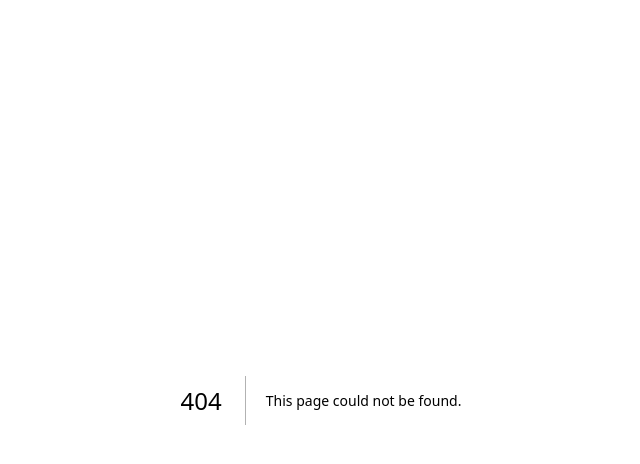
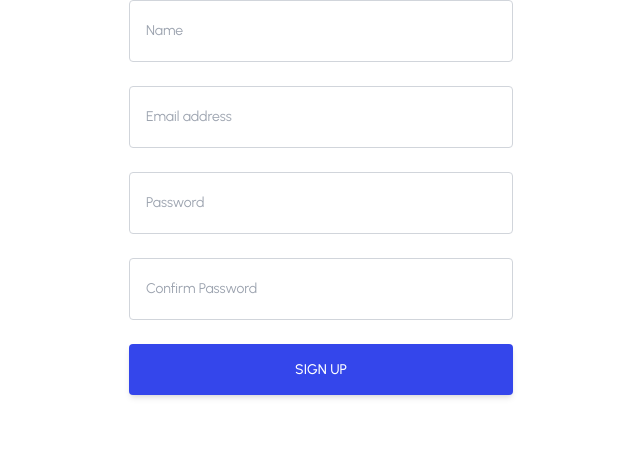
Before and after one commit to PranTanTheMan/mombolo-url, a Next.js app: page /register in a window 1280 px wide. Before the commit this address had no page. Shown: the top 464 px of the page, without its empty margins (319-959 px from the left). Built offline with nearby package versions, Linux system fonts and the light colour scheme.

Commit message:
Add registration page component

```diff
--- /dev/null
+++ b/src/app/register/page.tsx
@@ -0,0 +1,111 @@
+"use client";
+
+import { CreateUserInput, createUserSchema } from "@/lib/user-schema";
+import { zodResolver } from "@hookform/resolvers/zod";
+import { SubmitHandler, useForm } from "react-hook-form";
+import { signUpWithEmailAndPassword } from "../_actions";
+import { useRouter } from "next/navigation";
+import { useTransition } from "react";
+
+export default function Page() {
+  const [isPending, startTransition] = useTransition();
+  const router = useRouter();
+
+  const methods = useForm<CreateUserInput>({
+    resolver: zodResolver(createUserSchema),
+  });
+
+  const {
+    reset,
+    handleSubmit,
+    register,
+    formState: { errors },
+  } = methods;
+
+  const onSubmitHandler: SubmitHandler<CreateUserInput> = (values) => {
+    startTransition(async () => {
+      const result = await signUpWithEmailAndPassword({
+        data: values,
+        emailRedirectTo: `${location.origin}/auth/callback`,
+      });
+      const { error } = JSON.parse(result);
+      if (error?.message) {
+        console.log("Error message", error.message);
+        reset({ password: "" });
+        return;
+      }
+
+      console.log("Sign up successful");
+      router.push("/login");
+    });
+  };
+
+  const input_style =
+    "form-control block w-full px-4 py-5 text-sm font-normal text-gray-700 bg-white bg-clip-padding border border-solid border-gray-300 rounded transition ease-in-out m-0 focus:text-gray-700 focus:bg-white focus:border-blue-600 focus:outline-none";
+
+  return (
+    <div className="min-h-screen max-w-96 mx-auto">
+      <form onSubmit={handleSubmit(onSubmitHandler)}>
+        <div className="mb-6">
+          <input
+            {...register("name")}
+            placeholder="Name"
+            className={`${input_style}`}
+          />
+          {errors["name"] && (
+            <span className="text-red-500 text-xs pt-1 block">
+              {errors["name"]?.message as string}
+            </span>
+          )}
+        </div>
+        <div className="mb-6">
+          <input
+            type="email"
+            {...register("email")}
+            placeholder="Email address"
+            className={`${input_style}`}
+          />
+          {errors["email"] && (
+            <span className="text-red-500 text-xs pt-1 block">
+              {errors["email"]?.message as string}
+            </span>
+          )}
+        </div>
+        <div className="mb-6">
+          <input
+            type="password"
+            {...register("password")}
+            placeholder="Password"
+            className={`${input_style}`}
+          />
+          {errors["password"] && (
+            <span className="text-red-500 text-xs pt-1 block">
+              {errors["password"]?.message as string}
+            </span>
+          )}
+        </div>
+        <div className="mb-6">
+          <input
+            type="password"
+            {...register("passwordConfirm")}
+            placeholder="Confirm Password"
+            className={`${input_style}`}
+          />
+          {errors["passwordConfirm"] && (
+            <span className="text-red-500 text-xs pt-1 block">
+              {errors["passwordConfirm"]?.message as string}
+            </span>
+          )}
+        </div>
+        <button
+          type="submit"
+          style={{ backgroundColor: `${isPending ? "#ccc" : "#3446eb"}` }}
+          className="inline-block px-7 py-4 bg-blue-600 text-white font-medium text-sm leading-snug uppercase rounded shadow-md hover:bg-blue-700 hover:shadow-lg focus:bg-blue-700 focus:shadow-lg focus:outline-none focus:ring-0 active:bg-blue-800 active:shadow-lg transition duration-150 ease-in-out w-full"
+          disabled={isPending}
+        >
+          {isPending ? "loading..." : "Sign Up"}
+        </button>
+      </form>
+    </div>
+  );
+}
```
